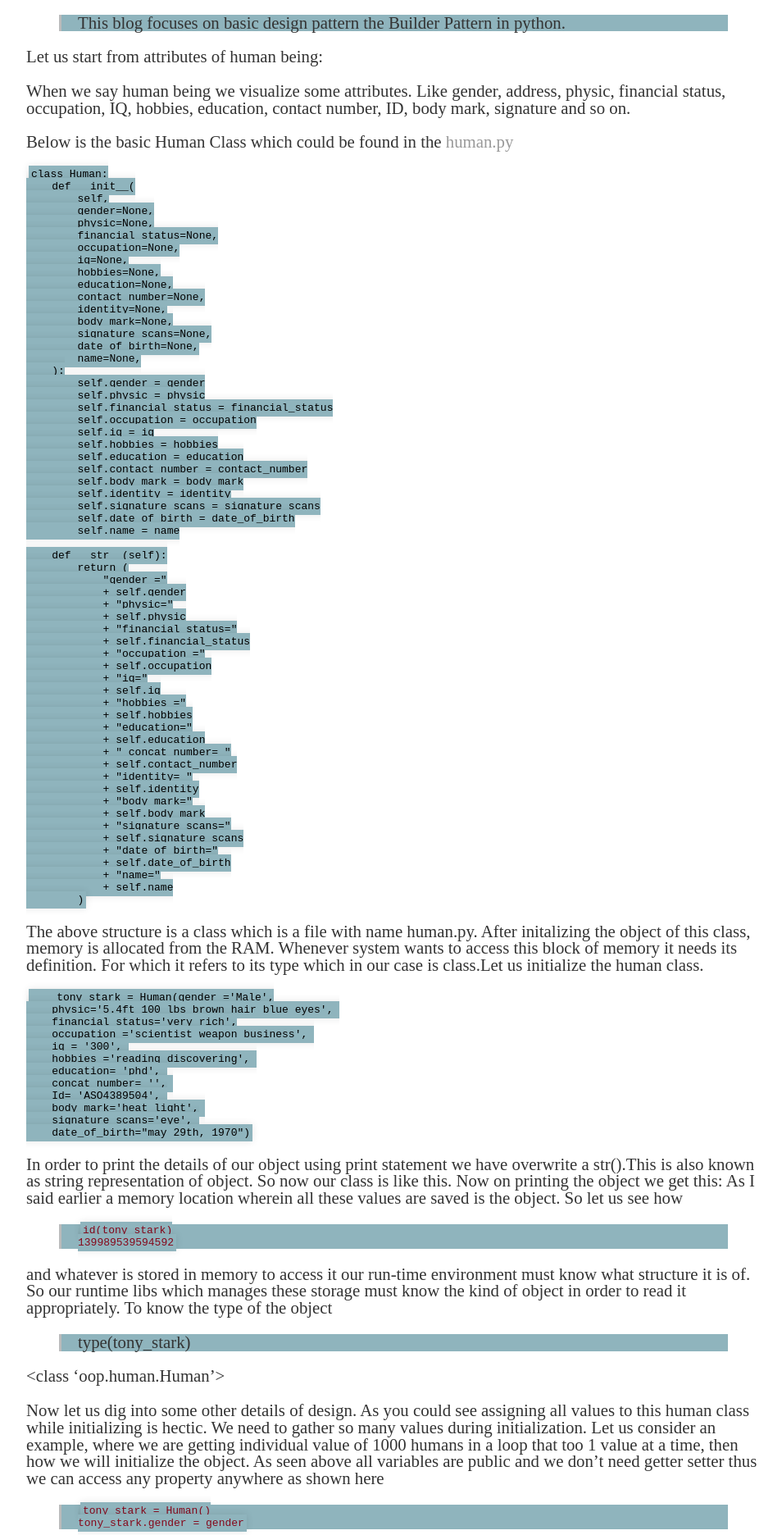
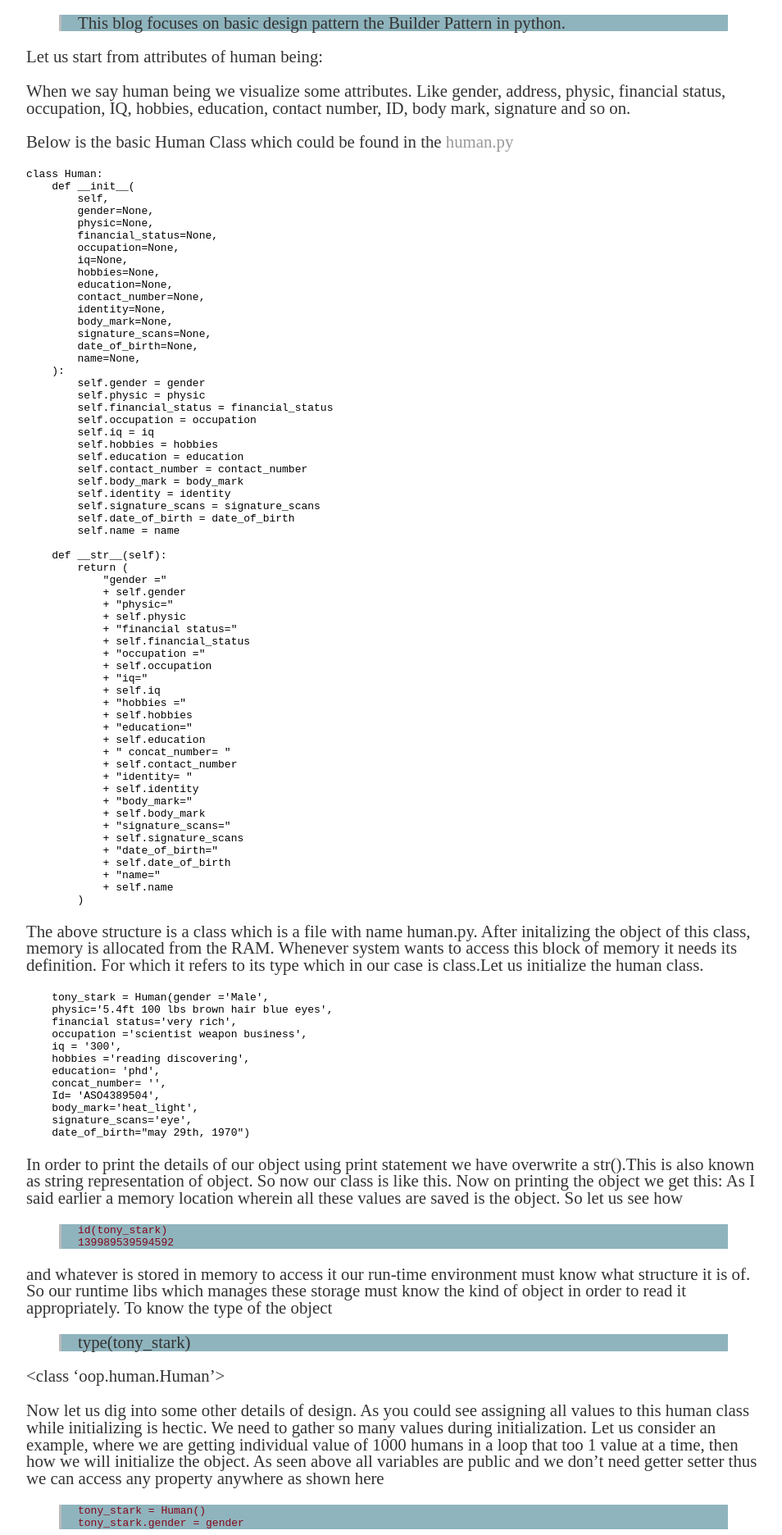
Before and after one commit to devchait/devchait.github.io, a Jekyll site: the page built from docs/_posts/2020-07-04-builder-pattern.md, in a window 1280 px wide. Shown: the part 562-2434 px from the top of the page at 82% size, without its empty margins (160-1114 px from the left). Built offline with Jekyll 4.4.1, drawn with Linux system fonts in a browser that asks for light colours.

```diff
--- a/stylesheets/main.css
+++ b/stylesheets/main.css
@@ -48,10 +48,3 @@
   border-left: 3px solid #bbb;
   background: #8fb4bd;
 }
-
-code {
-  padding: 3px;
-  margin: 0 3px;
-  box-shadow: 0 0 10px rgba(0,0,0,.1);
-  background: #8fb4bd;
-}
```
